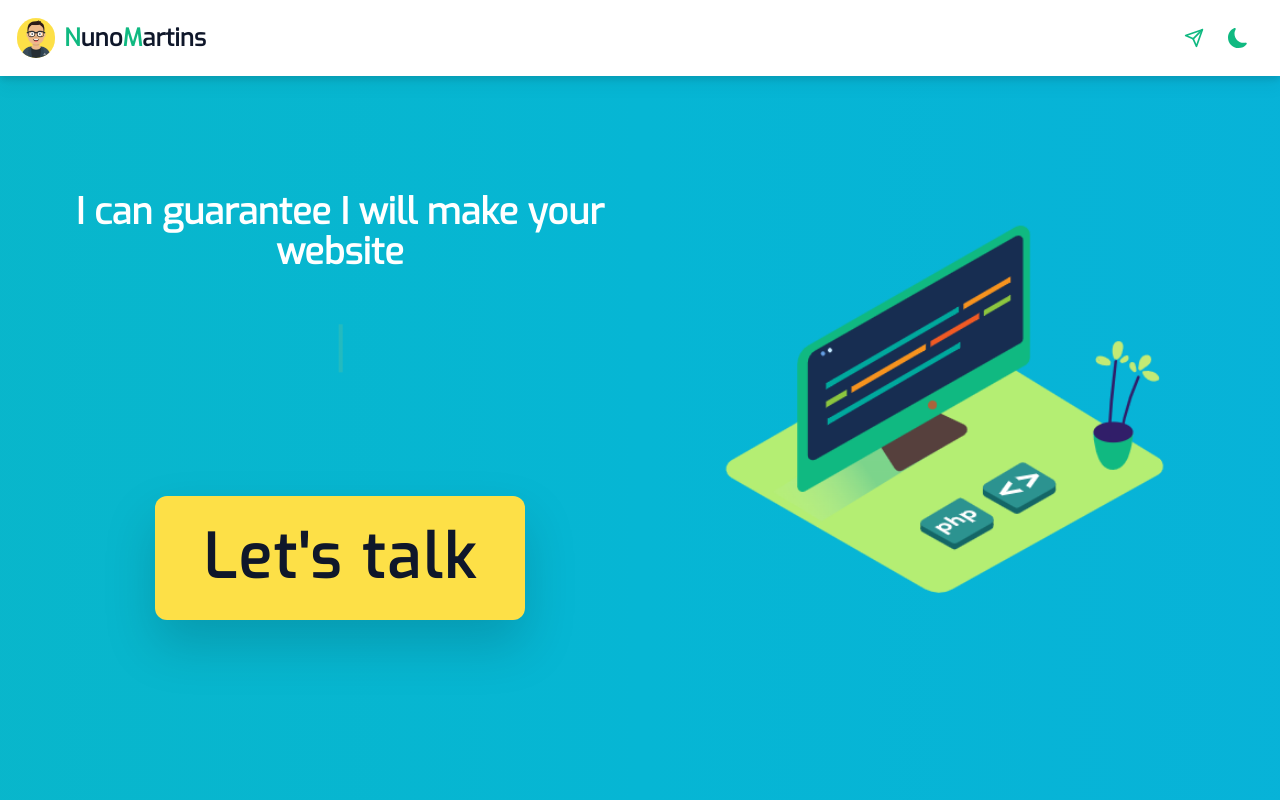
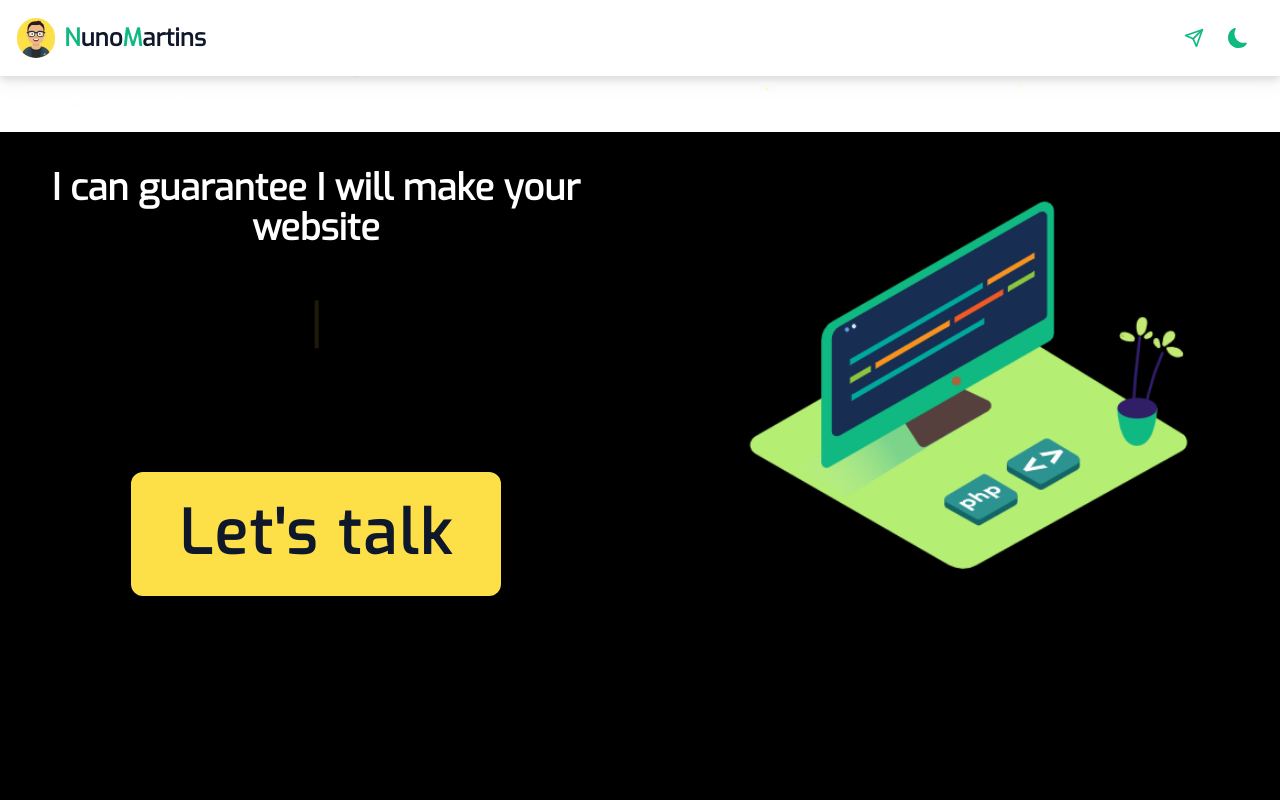
Before and after one commit to Filigs/next-portfolio, a Next.js app: page / in a window 1280 px wide. Shown: the top 800 px of the page. Built offline with nearby package versions, Linux system fonts and the light colour scheme.

Commit message:
new landing page

```diff
--- /dev/null
+++ b/components/index/landing.js
@@ -0,0 +1,60 @@
+import Image from "next/image";
+import banne from "/public/coding.png";
+import Biography from "./biography";
+import Link from "next/link";
+import React from "react";
+import { motion } from "framer-motion";
+import NightSky from "./night_sky";
+
+export default function Landing() {
+  return (
+    <div className="border-0">
+      <div className="relative w-full h-screen bg-black">
+        {/* Add NightSky component as a background */}
+        <NightSky />
+        {/* hero */}
+        <div className="z-10 grid justify-center mt-8 text-center lg:mt-14 lg:gap-4 lg:grid-cols-2 lg:text-center lg:items-center">
+          {/* text */}
+
+          <div className="grid justify-center gap-12 lg:gap-24">
+            <>
+              <Biography />
+            </>
+            <div className="mt-8 text-center">
+              {/* button */}
+              <Link href="/contact-form" passHref>
+                <motion.button
+                  className="px-12 py-8 text-4xl text-dark bg-cta dark:bg-cta drop-shadow-2xl lg:text-6xl"
+                  whileHover={{ scale: 1.05, rotate: 5 }}
+                  whileTap={{ scale: 0.95 }}
+                  transition={{ duration: 0.2 }}
+                >
+                  {"Let's talk"}
+                </motion.button>
+              </Link>
+            </div>
+          </div>
+
+          {/* ! text */}
+
+          {/* landing pic */}
+          <div className="relative items-center justify-center h-full mx-auto">
+            <motion.div
+              whileHover={{ scale: 1.1 }}
+              whileTap={{ scale: 0.9 }}
+              initial={{ opacity: 0 }}
+              animate={{ opacity: 1 }}
+              transition={{ duration: 1 }}
+            >
+              <Image
+                src={banne}
+                alt="Web development vector"
+                className="mt-10 scale-110 lg:mt-0"
+              />
+            </motion.div>
+          </div>
+        </div>
+      </div>
+    </div>
+  );
+}
--- /dev/null
+++ b/components/index/night_sky.js
@@ -0,0 +1,62 @@
+import { useEffect, useRef } from "react";
+import { motion } from "framer-motion";
+import { range } from "lodash";
+
+const NightSky = () => {
+  const canvasRef = useRef(null);
+
+  useEffect(() => {
+    const canvas = canvasRef.current;
+    const context = canvas.getContext("2d");
+    let requestId;
+
+    const resizeCanvas = () => {
+      canvas.width = canvas.parentElement.offsetWidth;
+      canvas.height = canvas.parentElement.offsetHeight;
+    };
+
+    const generateRandomCoordinates = (maxX, maxY) => {
+      return [
+        Math.floor(Math.random() * maxX),
+        Math.floor(Math.random() * maxY),
+      ];
+    };
+
+    const drawStars = () => {
+      context.clearRect(0, 0, canvas.width, canvas.height);
+      const numStars = Math.round((canvas.width * canvas.height) / 10000);
+      const starCoords = range(numStars).map(() =>
+        generateRandomCoordinates(canvas.width, canvas.height)
+      );
+      starCoords.forEach(([x, y]) => {
+        const starSize = Math.random() * 2;
+        const opacity = Math.random() * 0.5 + 0.5;
+        context.beginPath();
+        context.fillStyle = `rgba(255, 255, 204, ${opacity})`; // light yellow color
+
+        context.arc(x, y, starSize, 0, 2 * Math.PI);
+        context.fill();
+      });
+      requestId = requestAnimationFrame(drawStars);
+    };
+
+    resizeCanvas();
+    drawStars();
+
+    return () => {
+      cancelAnimationFrame(requestId);
+    };
+  }, []);
+
+  return (
+    <motion.canvas
+      ref={canvasRef}
+      className="fixed top-0 left-0 w-full h-full z-[-1]"
+      initial={{ opacity: 0 }}
+      animate={{ opacity: 1 }}
+      transition={{ duration: 1 }}
+    />
+  );
+};
+
+export default NightSky;
--- a/pages/index.js
+++ b/pages/index.js
@@ -1,6 +1,7 @@
 import Head from "next/head";
 import Experience from "../components/experience";
-import Hero from "../components/index/hero";
+// import Hero from "../components/index/hero";
+import Landing from "../components/index/landing";
 import Portfolio from "../components/index/portfolio";
 const titleName = "Filipe Martins - Web Developer";
 
@@ -21,7 +22,8 @@ export default function Home() {
         {/* <NavBar /> */}
         <div>
           <section>
-            <Hero />
+            {/* <Hero /> */}
+            <Landing />
           </section>
           <section>
             <Experience />
```
Also changed, not shown: tailwind.config.js (+4 -4 lines), 1 other file (tests, documents, lock files or other folders).
